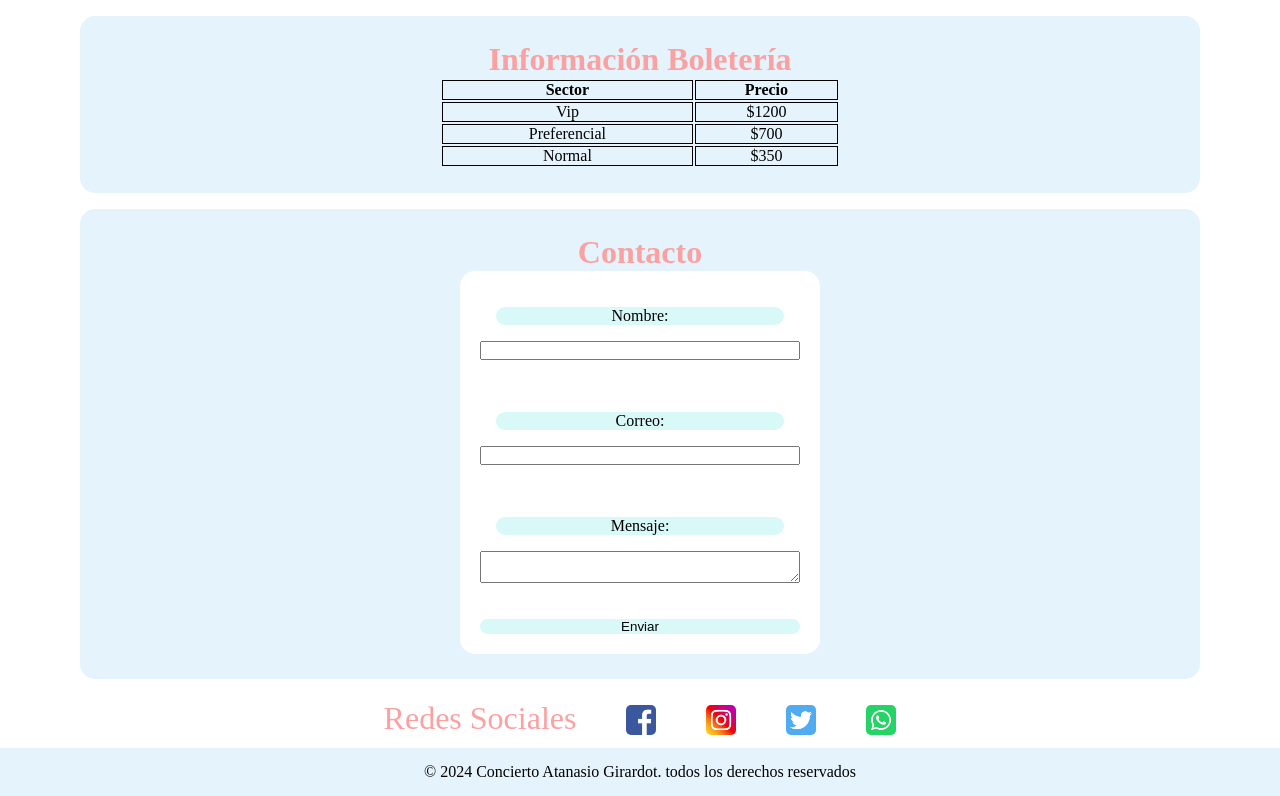
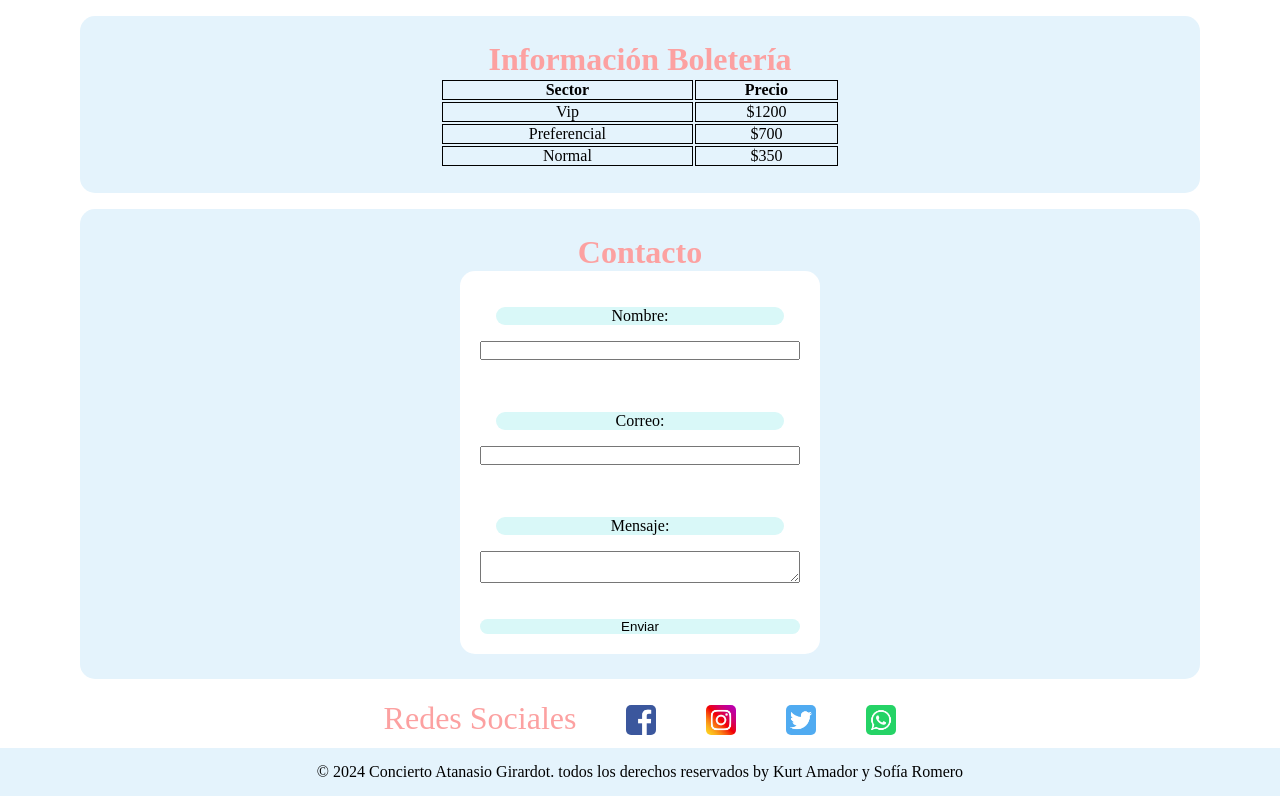
Before and after one commit to Saritaidk18diehb/pagine, a plain HTML site: page Concierto Web/index.html in a window 1280 px wide. Shown: the part 2845-3641 px from the top of the page. Drawn offline with Linux system fonts and the light colour scheme.

Commit message:
Update index.html

```diff
--- a/Concierto Web/index.html
+++ b/Concierto Web/index.html
@@ -179,7 +179,7 @@
             </ul>
         </div>
         <div class="abajo">
-            &copy; 2024 Concierto Atanasio Girardot. todos los derechos reservados
+            &copy; 2024 Concierto Atanasio Girardot. todos los derechos reservados by Kurt Amador y Sofía Romero
         </div>
     </footer>
 
```
